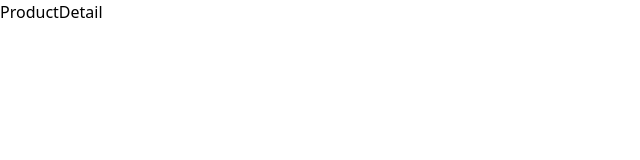
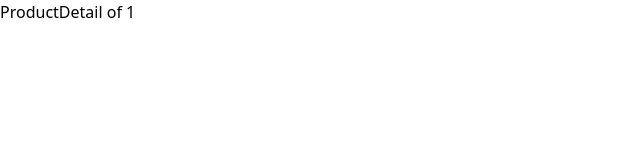
Before and after one commit to Duwesh/Nextjs-15, a Next.js app: page /products/1 in a window 1280 px wide. Shown: the top 160 px of the page, without its empty margins (0-640 px from the left). Built offline with nearby package versions, Linux system fonts and the light colour scheme.

Commit message:
add: dynamic Route based on id (products)

```diff
--- a/src/app/products/[productId]/page.tsx
+++ b/src/app/products/[productId]/page.tsx
@@ -1,5 +1,10 @@
-function ProductDetail() {
-  return <div>ProductDetail</div>;
+async function ProductDetail({
+  params,
+}: {
+  params: Promise<{ productId: string }>;
+}) {
+  const productId = (await params).productId;
+  return <div>ProductDetail of {productId}</div>;
 }
 
 export default ProductDetail;
```
